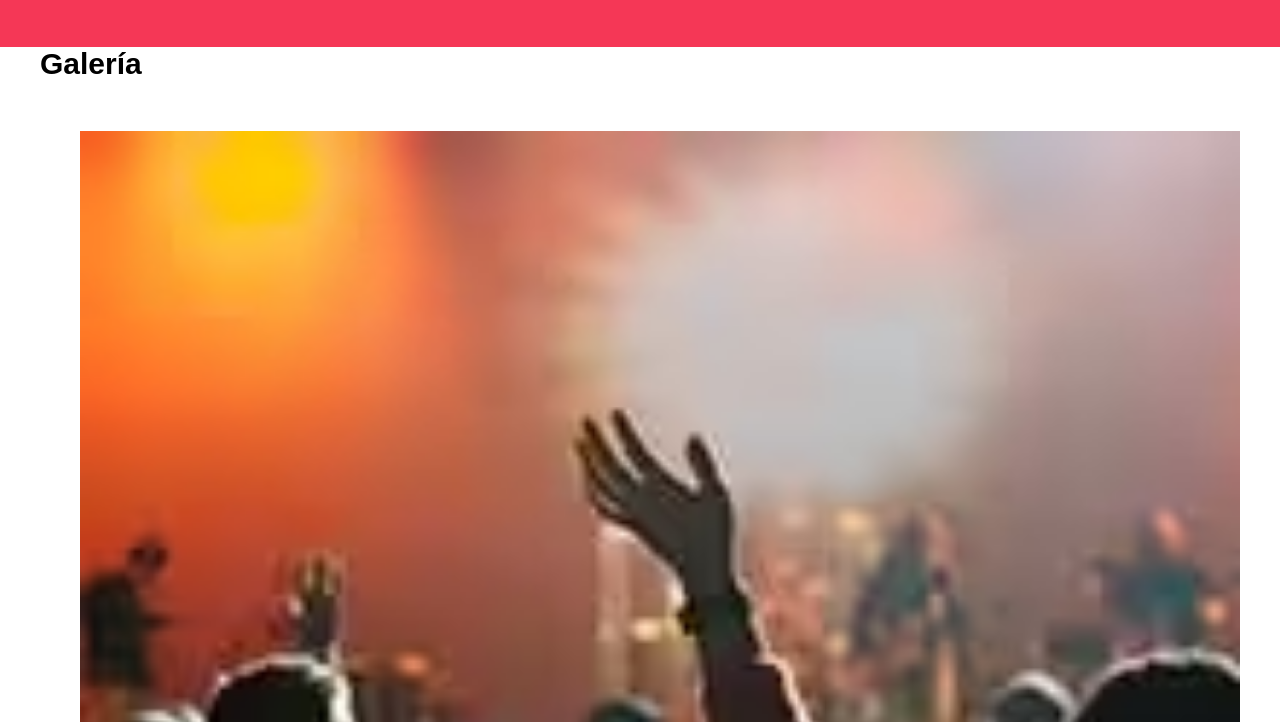
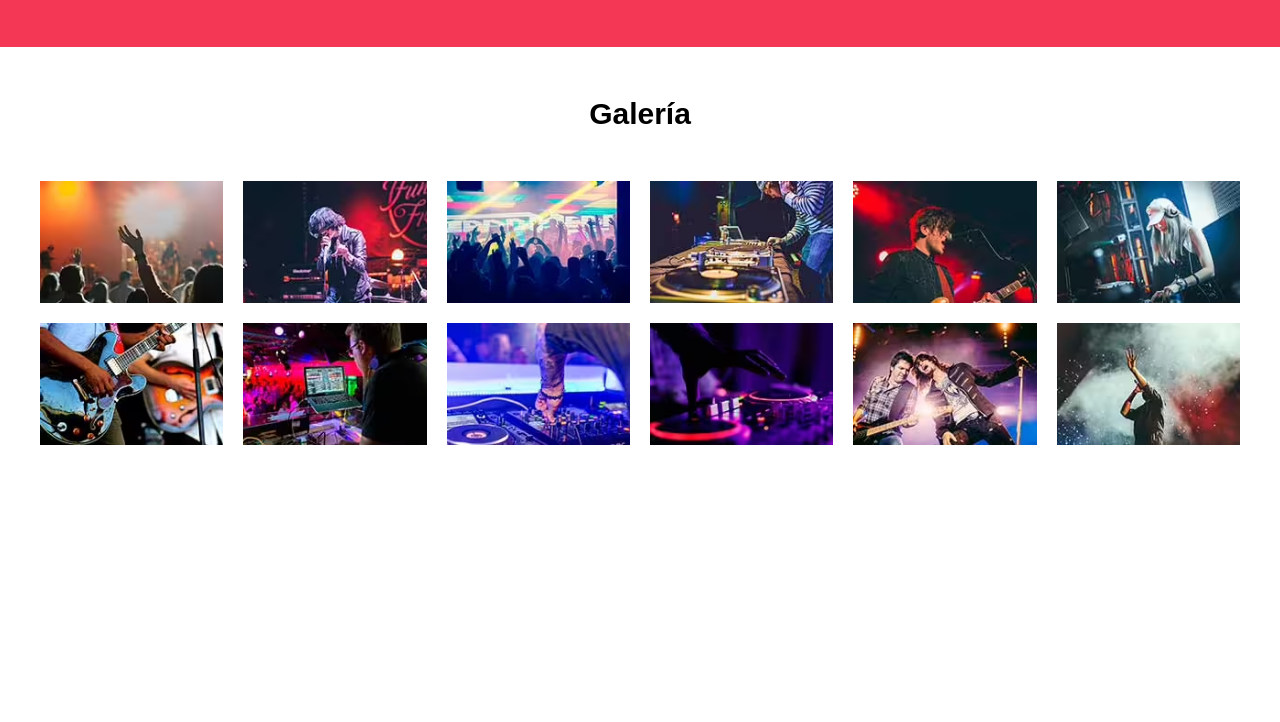
Before and after one commit to Omar0511/Festival-Musica, a website: page index.html in a window 1280 px wide. Shown: the part 2798-3520 px from the top of the page. After the commit the page ends 3293 px from the top, so only its background shows below. Drawn offline with Linux system fonts and the light colour scheme.

Commit message:
Aplicando scss a la galeria

```diff
--- /dev/null
+++ b/src/scss/layout/_galeria.scss
@@ -0,0 +1,28 @@
+@use 'base/variables' as v;
+@use 'base/mixins' as m;
+
+.galeria {
+    padding: 5rem 0;
+
+    h3 {
+        text-align: center;
+    }
+}
+
+.galeria-imagenes {
+    @include m.resetear-list;
+
+    @include m.grid(2, 2rem);
+
+    @include m.telefono {
+        @include m.grid(3, 2rem);
+    }
+
+    @include m.tablet {
+        @include m.grid(4, 2rem);
+    }
+
+    @include m.desktop {
+        @include m.grid(6, 2rem);
+    }
+}
--- a/src/scss/layout/_index.scss
+++ b/src/scss/layout/_index.scss
@@ -2,3 +2,4 @@
 @forward 'video';
 @forward 'festival';
 @forward 'lineup';
+@forward 'galeria';
```
Also changed, not shown: build/css/app.css.
